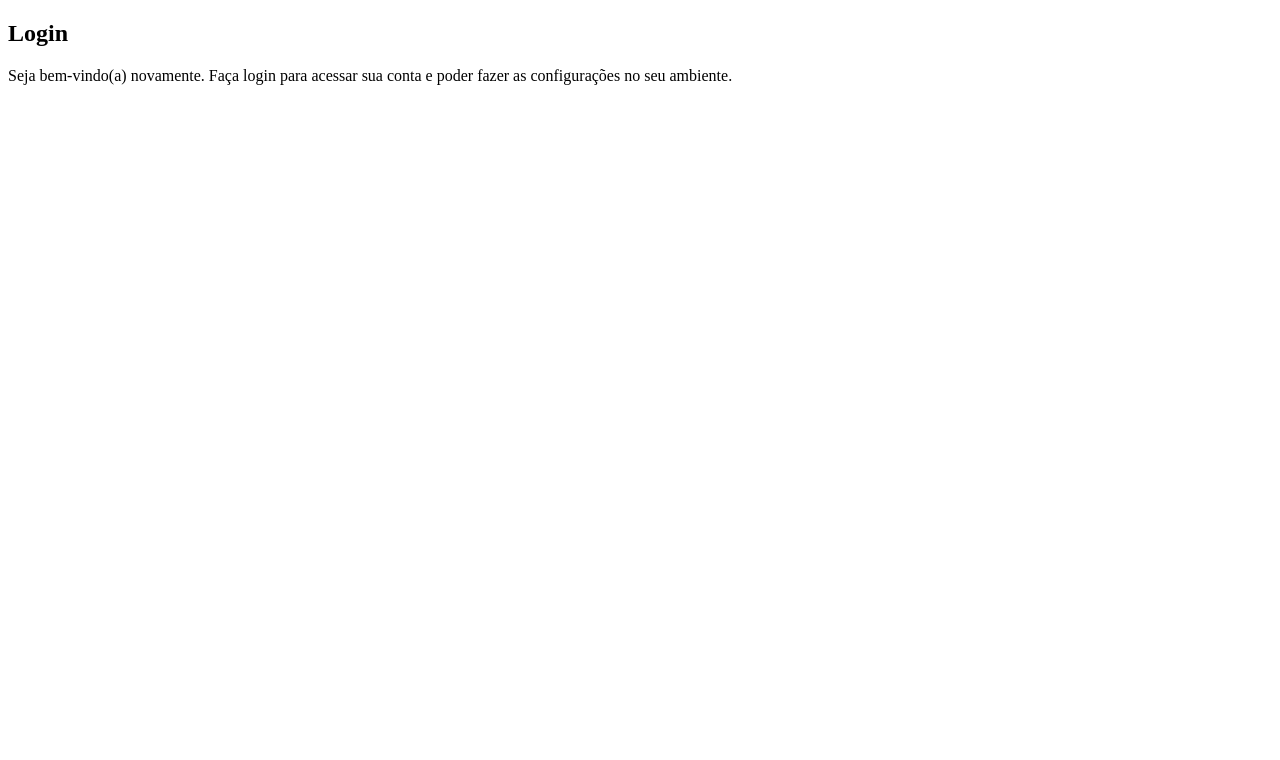
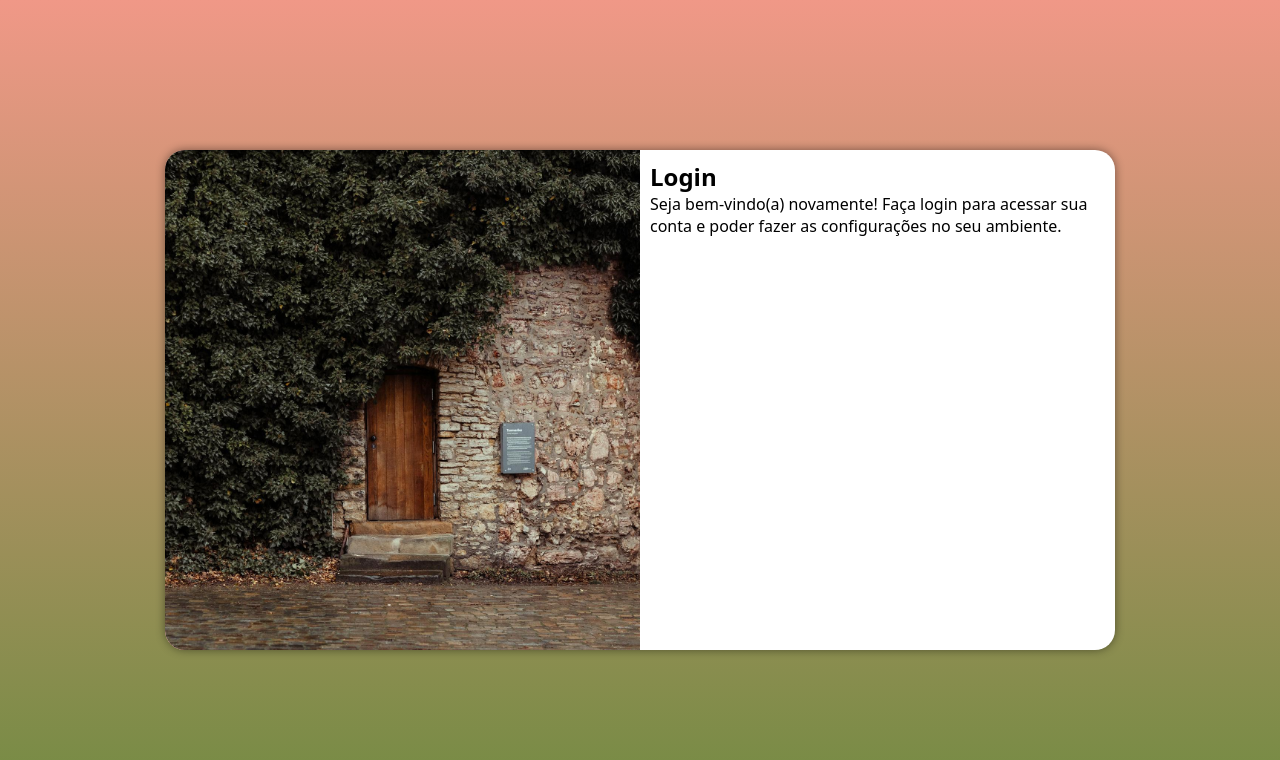
Before and after one commit to nathaliadebona/projeto-login, a plain HTML site: page index.html in a window 1280 px wide. Drawn offline with Linux system fonts and the light colour scheme.

Commit message:
Media queries para diferentes telas

```diff
--- /dev/null
+++ b/estilos/media-query.css
@@ -0,0 +1,53 @@
+@charset "UTF-8";
+
+/* Typical Device Breakpoints
+------------------------------
+Pequenas telas: até 600px
+Celular: 600px até 768px
+Tablet: 768px até 992px
+Desktop: 992px até 1200px
+Grandes telas: acima de 1200px
+*/
+
+@media screen and (min-width: 769px) and (max-width: 992px) {
+    body {
+        background-image: linear-gradient(to top, #748B43, #f09887);
+    }
+
+    section#login {
+        width: 80vw;
+    }
+
+    section#login > div#imagem {
+        float: left;
+        width: 30%;
+        height: 100%;
+    }
+
+    section#login > div#formulario {
+        float: right;
+        width: 70%;
+    }
+}
+
+@media screen and (min-width: 992px) {
+    body {
+        background-image: linear-gradient(to top, #748B43, #f09887);
+    }
+
+    section#login {
+        width: 950px;
+    }
+
+    section#login > div#imagem {
+        float: left;
+        width: 50%;
+        height: 100%;
+    }
+
+    section#login > div#formulario {
+        float: right;
+        width: 50%;
+    }
+
+}
--- a/estilos/style.css
+++ b/estilos/style.css
@@ -3,5 +3,55 @@
 /*
     Paleta de cores
     Verde: #748B43
-    Rosa: #D56A56
+    Rosa: #f09887
 */
+
+* {
+    font-family: system-ui, -apple-system, BlinkMacSystemFont, 'Segoe UI', Roboto, Oxygen, Ubuntu, Cantarell, 'Open Sans', 'Helvetica Neue', sans-serif;
+    padding: 0px;
+    margin: 0px;
+    box-sizing: border-box;
+}
+
+body, html {
+    background-color:#f09887;
+    height: 100vh;
+    width: 100vw;;
+}
+
+main {
+    position: relative;
+    height: 100vh;
+    width: 100vw;
+}
+
+section#login {
+    position: absolute;
+    top: 50%;
+    left: 50%;
+    transform: translate(-50%, -50%);
+    overflow: hidden;
+
+    background-color: white;
+    width: 250px;
+    height: 500px;
+    border-radius: 20px;
+    box-shadow: 0px 0px 10px rgba(0, 0, 0, 0.450);
+
+    transition: width 0.3s, height 0.3s;
+    transition-timing-function: ease;
+}
+
+section#login > div#imagem {
+    display: block;
+    background: #f09887 url(../imagens/door.jpg) no-repeat;
+    background-size: cover;
+    background-position: left center;
+    height: 200px;
+}
+
+section#login > div#formulario {
+    display: block;
+    padding: 10px;
+
+}
--- a/index.html
+++ b/index.html
@@ -5,18 +5,19 @@
     <meta name="viewport" content="width=device-width, initial-scale=1.0">
     <title>Login</title>
     <link rel="stylesheet" href="estilos/style.css">
+    <link rel="stylesheet" href="estilos/media-query.css">
 </head>
 
 <body>
     <main>
         <section id="login">
             <div id="imagem">
-
+                <!-- Aqui vai a imagem nas CSS -->
             </div>
 
             <div id="formulario">
                 <h1>Login</h1>
-                <p>Seja bem-vindo(a) novamente. Faça login para acessar sua conta e poder fazer as configurações no seu ambiente.</p>
+                <p>Seja bem-vindo(a) novamente! Faça login para acessar sua conta e poder fazer as configurações no seu ambiente.</p>
                 <form action="login.php" method="post">
 
                 </form>
```
Also changed, not shown: imagens/door.jpg (added).
